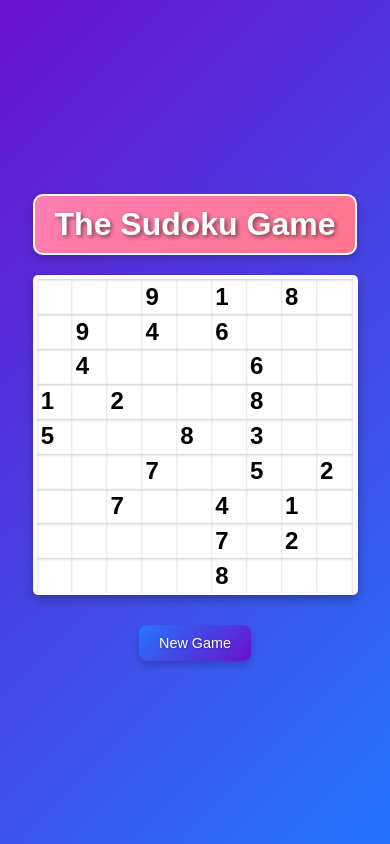
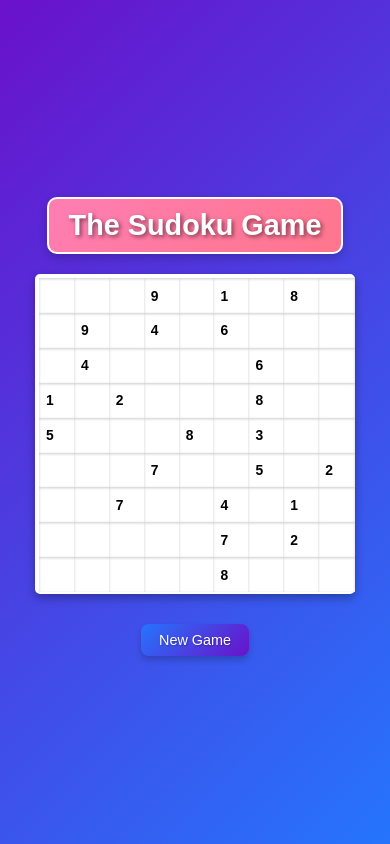
Before and after one commit to Satyam4755/Sudoku-Game, a plain HTML site: page index.html in a window 390 px wide. Drawn offline with Linux system fonts and the light colour scheme.

Commit message:
Update index.html

```diff
--- a/index.html
+++ b/index.html
@@ -18,6 +18,7 @@
             color: white;
             text-align: center;
         }
+
         h1 {
             font-size: 2.5rem;
             margin-bottom: 20px;
@@ -32,23 +33,24 @@
             animation: slideIn 1s ease-out, colorPulse 3s infinite;
         }
 
-/* Slide-in animation */
         @keyframes slideIn {
             from {
                 transform: translateY(-50px);
                 opacity: 0;
             }
+
             to {
                 transform: translateY(0);
                 opacity: 1;
             }
         }
 
-/* Color-pulse animation */
         @keyframes colorPulse {
-    0%, 100% {
+            0%,
+            100% {
                 background: linear-gradient(135deg, #ff7eb3, #ff758c);
             }
+
             50% {
                 background: linear-gradient(135deg, #ff758c, #ffae7e);
             }
@@ -59,22 +61,19 @@
             grid-template-columns: repeat(9, 1fr);
             grid-template-rows: repeat(9, 1fr);
             gap: 2px;
-            width: 90vw;
-            border-radius: 5px;
-            padding-right: 5px;
-            max-width: 500px;
-            height: 90vw;
-            max-height: 500px;
+            width: 80vmin;
+            height: 80vmin;
             border: 4px solid white;
             background-color: #fff;
             box-shadow: 0 4px 10px rgba(0, 0, 0, 0.3);
+            border-radius: 5px;
         }
 
         .cell {
             width: 100%;
             height: 100%;
             text-align: center;
-            font-size: 1.5rem;
+            font-size: calc(1.5vmin + 0.5rem);
             font-weight: bold;
             border: none;
             background-color: #f9f9f9;
@@ -124,17 +123,12 @@
 
         @media (max-width: 600px) {
             h1 {
-                font-size: 2rem;
-            }
-
-            #Dabba {
-                width: 80vw;
-                height: 80vw;
+                font-size: 1.8rem;
             }
 
             .button {
                 font-size: 0.9rem;
-                padding: 10px 20px;
+                padding: 8px 18px;
             }
         }
     </style>
```
Lines whose indentation alone changed are shown as unchanged.
